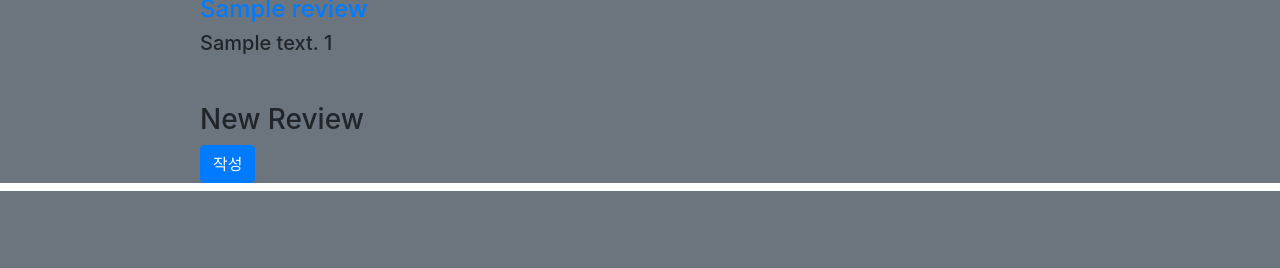
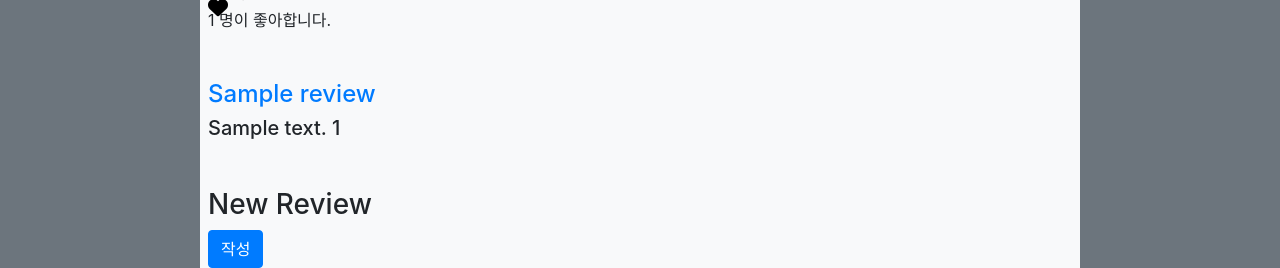
Before and after one commit to kyeongseok-lee/final_pjt, a Django app: template movies/templates/movies/movie_detail.html in a window 1280 px wide. Shown: the part 609-877 px from the top of the page. Before the commit the page ends 800 px from the top, so only its background shows below. Run offline with Django 3.2, Linux system fonts and the light colour scheme; the template is opened without the code that fills it: most values are stand-ins (such as "Sample title", 1, 10 or a date in 2020); some libraries are stand-ins or nearby versions.

Commit message:
realms | movie_detail

```diff
--- a/movies/templates/movies/movie_detail.html
+++ b/movies/templates/movies/movie_detail.html
@@ -3,23 +3,23 @@
 {% load bootstrap4 %}
 
 {% block content %}
+<div class="d-flex jutify-content-center align-items-center" style="height: 10vh;"></div>
+<div class="bg-light pl-2 pr-2">
 <h1>Movie detail</h1>
   <hr>
   <h3>{{ movie.title }}</h3>
   <div>
     <img src="https://image.tmdb.org/t/p/w500{{ movie.poster_path }}" alt="movie_poster">
   </div>
-  <ul>
-    <li>{{ movie.overview }}</li>
-    <li>
+  <li class="list-group">{{ movie.overview }}</li>
+  <li class="list-group">
     {% if user in movie.users_like.all %}
-        <i class="fas fa-heart fa-lg like-btn" style="color:crimson; cursor: pointer;" data-id="{{ movie.pk }}"></i>
+      <i class="fas fa-heart fa-lg like-btn mt-1" style="color:crimson; cursor: pointer;" data-id="{{ movie.pk }}"></i>
     {% else %}
-        <i class="fas fa-heart fa-lg like-btn" style="color:black; cursor: pointer;" data-id="{{ movie.pk }}"></i>
+      <i class="fas fa-heart fa-lg like-btn mt-1" style="color:black; cursor: pointer;" data-id="{{ movie.pk }}"></i>
     {% endif %}
     <span id="likeCount{{ movie.pk }}">{{ movie.users_like.all|length }} 명이 좋아합니다.</span>
   </li>
-  </ul>
   {% for review in movie.review_set.all %}
     <div class='mt-5 mb-5'>
       <a href="{% url 'movies:review_detail' movie.pk review.pk %}">
@@ -66,5 +66,5 @@
     })
   })
 </script>
-
+</div>
 {% endblock %}
--- a/movies/templates/movies/movie_form.html
+++ b/movies/templates/movies/movie_form.html
@@ -1,6 +1,6 @@
 {% extends 'base.html' %}
 {% load static %}
-
+{% load bootstrap4 %}
 {% block content %}
     <form action="" method="POST">
         {% csrf_token %}
```
Lines whose indentation alone changed are shown as unchanged.
